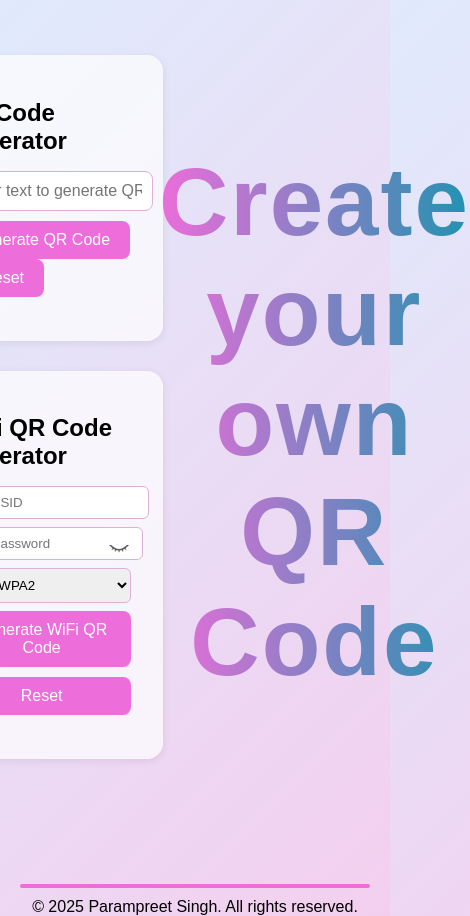
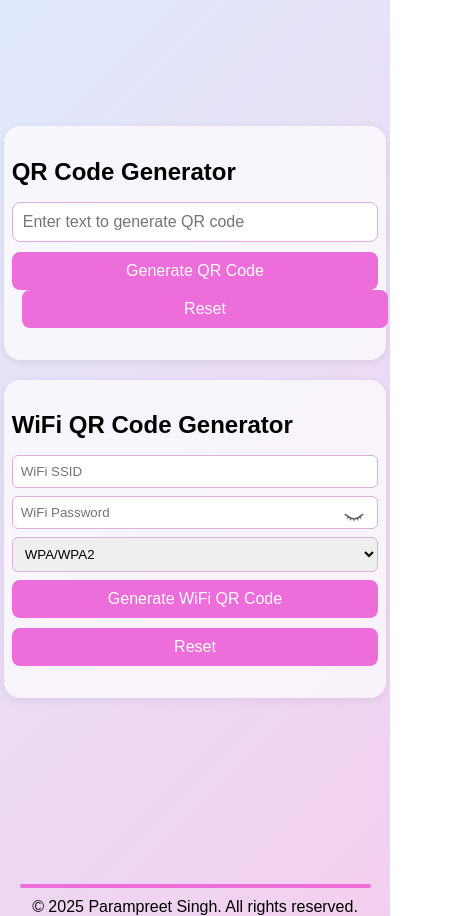
Before and after one commit to Param-2916/Qr-code-Genrator, a plain HTML site: page index.html in a window 390 px wide. Shown: the whole page, 470 px wide, since content can reach past the window. Drawn offline with Linux system fonts and the light colour scheme.

Commit message:
Update qrcode.css

```diff
--- a/qrcode.css
+++ b/qrcode.css
@@ -151,6 +151,15 @@
             background: #fff;
             padding: 12px;
         }
+         #userdata,
+    #wifi-section input,
+    #wifi-section select,
+    #text-section button,
+    #wifi-section button {
+        width: 100%;
+        box-sizing: border-box;
+        min-width: 0;
+    }
         footer hr {
             border: none;
             height: 4px;
@@ -160,3 +169,39 @@
             margin-bottom: 10px;
             border-radius: 25px;
         }
+         @media (max-width: 700px) {
+    .left-panel {
+        width: 100vw;
+        max-width: 100vw;
+        display: flex;
+        flex-direction: column;
+        align-items: center;
+        padding: 0;
+        margin: 0;
+    }
+    .right-panel {
+        display: none;
+    }
+    #text-section, #wifi-section {
+        max-width: 98vw;
+        width: 98vw;
+        padding: 12px 2vw;
+        margin-bottom: 20px;
+        box-sizing: border-box;
+    }
+    #userdata,
+    #wifi-section input,
+    #wifi-section select,
+    #text-section button,
+    #wifi-section button {
+        width: 100%;
+        box-sizing: border-box;
+        min-width: 0;
+    }
+    .password-container {
+        width: 100%;
+    }
+    footer hr {
+        width: 90vw;
+    }
+}
```
